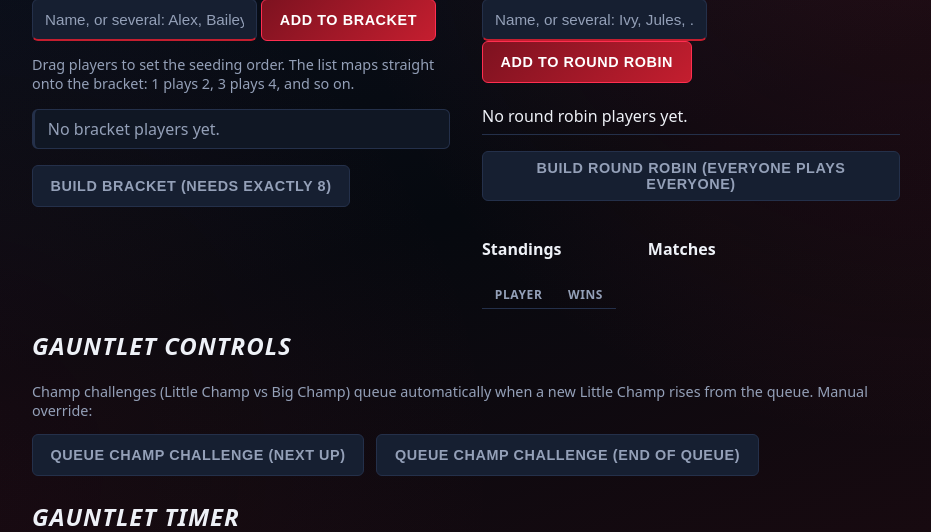
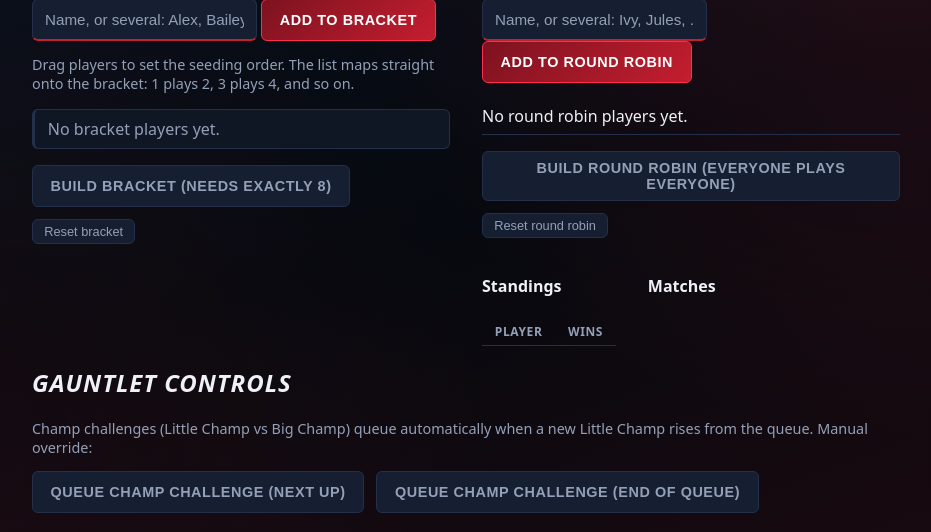
Before and after one commit to jzchan132/tournament_organizer, a Flask app: page /organizer/ in a window 1280 px wide. Shown: the part 254-786 px from the top of the page, without its empty margins (174-1105 px from the left). Run offline with Flask 3, Linux system fonts and the light colour scheme; data comes from the database, SQL or seed files in the repository; data that the repository does not hold is empty; parts of the project's set-up code (start-up, migrations or seed data) failed here and were passed over.

Commit message:
Scheduling, resets, queue insertion rule, flash fix, dev docs
- Round robin matches now follow a circle-method schedule (rounds of
  disjoint pairs), so nobody plays three matches in a row and repeats
  only happen at round boundaries
- New challengers join ABOVE a trailing champ challenge, keeping the
  bottom champ challenge last -- this guarantees the double-defense
  ending can only occur when nobody joins between the two champ
  challenges or everyone eligible has used their shot
- Organizer gets Reset bracket / Reset round robin buttons that clear
  matches but keep players; locked once the Gauntlet starts
- Fix flash messages rendering with a stray list bullet
- README gains development notes: run/test commands, building the
  binaries, and the tag-to-release flow

Tiebreaker matches already appear in the Next On strip (they share the
round robin match list); covered with a live check.

Suite now 73 tests.

Co-Authored-By: Claude Fable 5 <noreply@anthropic.com>

```diff
--- a/app/queries.py
+++ b/app/queries.py
@@ -134,6 +134,29 @@ def round_robin_champion(db):
     return resolve_rr_champion(db)["champion"]
 
 
+def round_robin_schedule(ids):
+    """All-pairs match order via the circle method.
+
+    Matches come out grouped into rounds of disjoint pairs, so back-to-back
+    matches never share a player within a round and nobody ever plays three
+    matches in a row (playing twice in a row can happen at round boundaries
+    -- unavoidable with this few players).
+    """
+    players = list(ids)
+    if len(players) % 2:
+        players.append(None)  # bye slot for odd counts
+    n = len(players)
+    schedule = []
+    for _ in range(n - 1):
+        for i in range(n // 2):
+            a, b = players[i], players[n - 1 - i]
+            if a is not None and b is not None:
+                schedule.append((a, b))
+        # rotate everyone but the first player
+        players = [players[0]] + [players[-1]] + players[1:-1]
+    return schedule
+
+
 def round_robin_next_match(db):
     row = db.execute(
         """SELECT rm.*, p1.name AS player1_name, p2.name AS player2_name
--- a/app/routes/organizer.py
+++ b/app/routes/organizer.py
@@ -1,5 +1,5 @@
 import sqlite3
-from itertools import combinations
+
 
 from flask import Blueprint, flash, redirect, render_template, request, url_for
 
@@ -14,6 +14,7 @@ from app.queries import (
     phase2_elapsed_seconds,
     phase2_seconds_remaining,
     round_robin_champion,
+    round_robin_schedule,
 )
 
 bp = Blueprint("organizer", __name__, url_prefix="/organizer")
@@ -267,10 +268,36 @@ def build_round_robin():
         return redirect(url_for("organizer.index"))
 
     db.execute("DELETE FROM round_robin_matches")
-    for p1, p2 in combinations(ids, 2):
+    # Circle-method order: rounds of disjoint pairs, so nobody plays three
+    # matches in a row.
+    for p1, p2 in round_robin_schedule(ids):
         db.execute(
             "INSERT INTO round_robin_matches (player1_id, player2_id) VALUES (?, ?)",
             (p1, p2),
         )
     db.commit()
     return redirect(url_for("organizer.index"))
+
+
+@bp.route("/bracket/reset", methods=["POST"])
+def reset_bracket():
+    db = get_db()
+    if not _phase_is_setup(db):
+        flash("The Gauntlet has already started -- the bracket is locked.")
+        return redirect(url_for("organizer.index"))
+    db.execute("DELETE FROM bracket_matches")
+    db.commit()
+    flash("Bracket cleared -- players kept.")
+    return redirect(url_for("organizer.index"))
+
+
+@bp.route("/round_robin/reset", methods=["POST"])
+def reset_round_robin():
+    db = get_db()
+    if not _phase_is_setup(db):
+        flash("The Gauntlet has already started -- the round robin is locked.")
+        return redirect(url_for("organizer.index"))
+    db.execute("DELETE FROM round_robin_matches")
+    db.commit()
+    flash("Round robin cleared -- players kept.")
+    return redirect(url_for("organizer.index"))
--- a/app/static/css/style.css
+++ b/app/static/css/style.css
@@ -100,6 +100,8 @@ main {
     border: 1px solid var(--red);
     padding: 0.5rem 1rem;
     border-radius: 4px;
+    list-style: none;
+    margin: 0.75rem 0;
 }
 .bracket {
     display: flex;
@@ -609,9 +611,19 @@ input[type="text"]:focus, select:focus {
     font-size: 0.8rem;
     cursor: pointer;
 }
-.btn-quiet:hover {
+.btn-quiet:hover:not(:disabled) {
     border-color: var(--red);
     color: var(--text);
+}
+.btn-quiet:disabled {
+    opacity: 0.45;
+    cursor: not-allowed;
+}
+.build-row {
+    display: flex;
+    gap: 0.75rem;
+    align-items: center;
+    flex-wrap: wrap;
 }
 .format-reminder {
     color: var(--muted);
--- a/app/templates/organizer.html
+++ b/app/templates/organizer.html
@@ -38,11 +38,17 @@
         {% endfor %}
     </ul>
 
+    <div class="build-row">
         <form method="post" action="{{ url_for('organizer.seed_bracket') }}" id="seed-form">
             <button type="submit" class="btn-ember" {% if bracket_players|length != 8 %}disabled{% endif %}>
                 Build bracket{% if bracket_players|length != 8 %} (needs exactly 8){% endif %}
             </button>
         </form>
+        <form method="post" action="{{ url_for('organizer.reset_bracket') }}"
+              onsubmit="return confirm('Clear the bracket? Players are kept, all bracket matches are removed.')">
+            <button type="submit" class="btn-quiet" {% if state['phase'] != 'setup' %}disabled{% endif %}>Reset bracket</button>
+        </form>
+    </div>
     {% include "partials/bracket.html" with context %}
 </section>
 
@@ -68,9 +74,15 @@
         {% endfor %}
     </ul>
 
+    <div class="build-row">
         <form method="post" action="{{ url_for('organizer.build_round_robin') }}">
             <button type="submit" class="btn-ember" {% if rr_players|length < 2 %}disabled{% endif %}>Build round robin (everyone plays everyone)</button>
         </form>
+        <form method="post" action="{{ url_for('organizer.reset_round_robin') }}"
+              onsubmit="return confirm('Clear the round robin? Players are kept, all matches are removed.')">
+            <button type="submit" class="btn-quiet" {% if state['phase'] != 'setup' %}disabled{% endif %}>Reset round robin</button>
+        </form>
+    </div>
     {% include "partials/round_robin.html" with context %}
 </section>
 </div>
```
Also changed, not shown: app/routes/dashboard.py (+17 -4 lines), tests/test_edge_cases.py (+3 -3 lines), tests/test_rr_tiebreaker.py (+6 -4 lines), tests/test_scheduling_and_resets.py (added, +167 -0 lines), README.md. Lines whose indentation alone changed are shown as unchanged.
